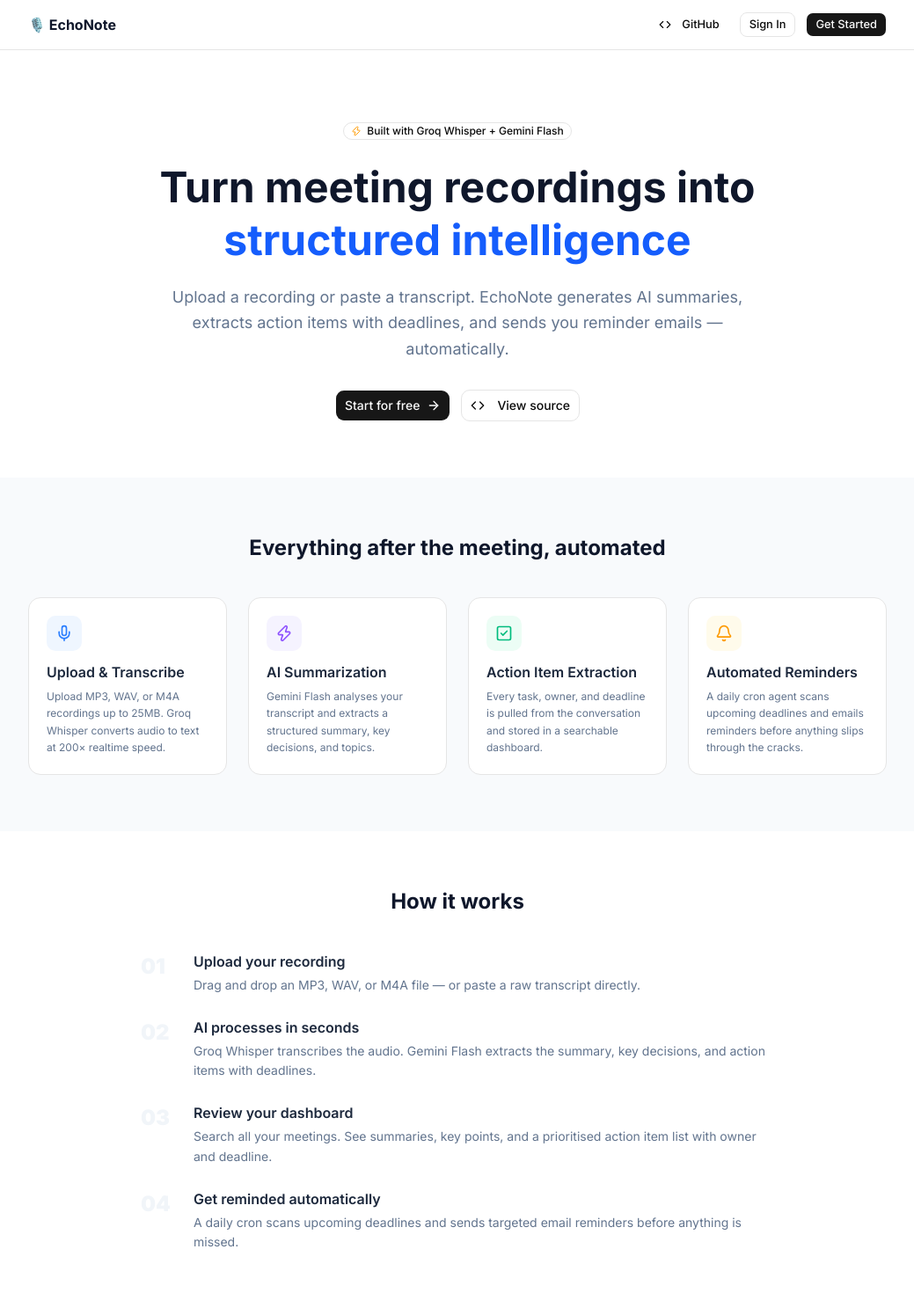
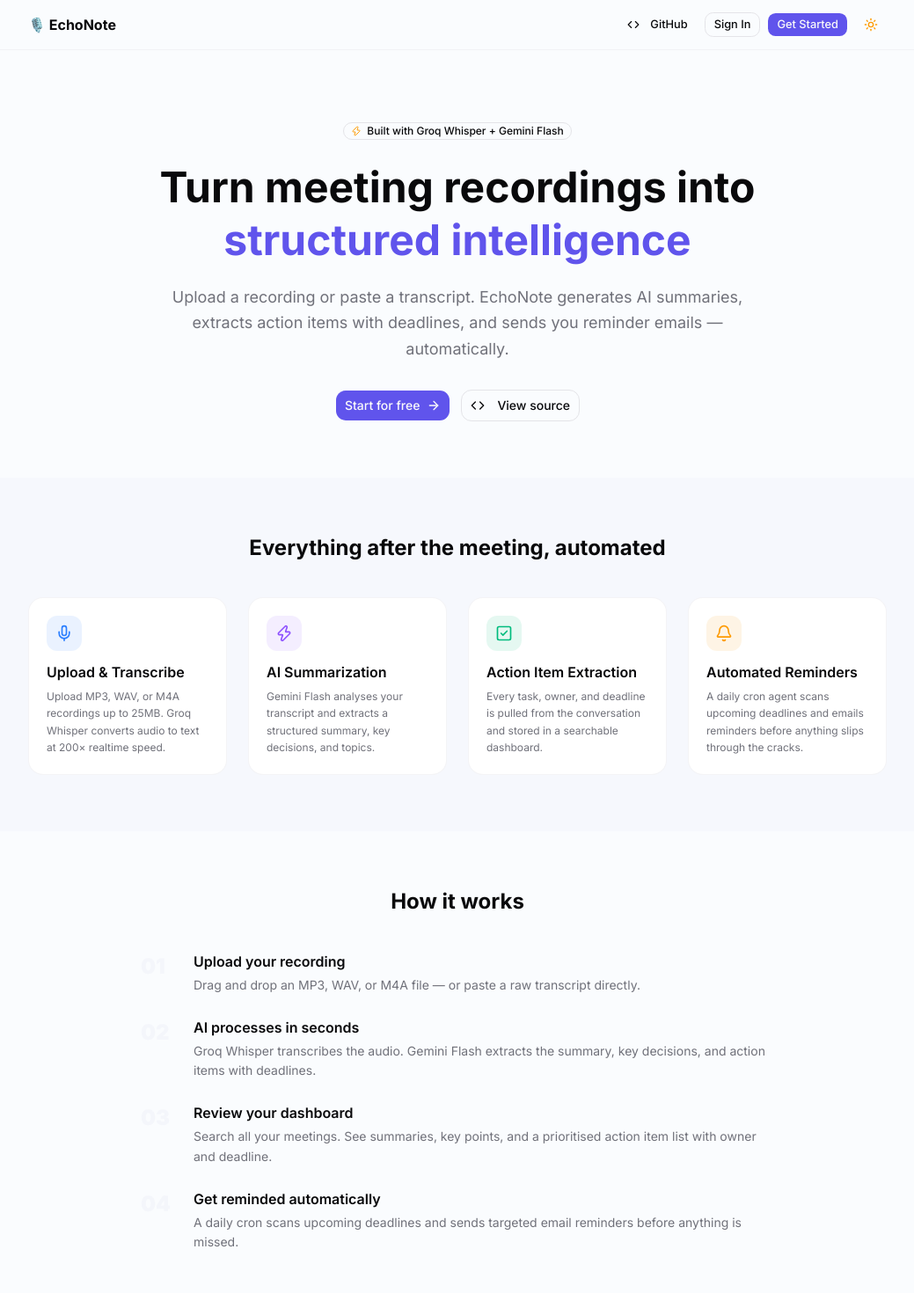
Before and after one commit to Devnil434/echonote, a Next.js app: page / in a window 1280 px wide. Shown: the top 1470 px of the page at 88% size, without its empty margins (120-1159 px from the left). Built offline with nearby package versions, Linux system fonts and the light colour scheme.

Commit message:
feat: implement global theme provider and responsive layout sidebar with light/dark mode support

```diff
--- a/package.json
+++ b/package.json
@@ -15,6 +15,7 @@
     "clsx": "^2.1.1",
     "lucide-react": "^1.14.0",
     "next": "16.2.6",
+    "next-themes": "^0.4.6",
     "nodemailer": "^8.0.7",
     "radix-ui": "^1.4.3",
     "react": "19.2.4",
--- a/src/app/(dashboard)/layout.tsx
+++ b/src/app/(dashboard)/layout.tsx
@@ -31,7 +31,7 @@
   }
 
   return (
-    <div className="flex h-screen bg-slate-50 overflow-hidden">
+    <div className="flex h-screen bg-background text-foreground overflow-hidden transition-colors duration-300">
       <Sidebar />
       {/* Add left padding on mobile to account for hamburger button */}
       <main className="flex-1 overflow-y-auto pt-16 md:pt-0">
--- a/src/app/globals.css
+++ b/src/app/globals.css
@@ -49,72 +49,72 @@
 }
 
 :root {
-  --background: oklch(1 0 0);
-  --foreground: oklch(0.145 0 0);
+  --background: oklch(0.99 0.003 260);
+  --foreground: oklch(0.141 0.005 285.82);
   --card: oklch(1 0 0);
-  --card-foreground: oklch(0.145 0 0);
+  --card-foreground: oklch(0.141 0.005 285.82);
   --popover: oklch(1 0 0);
-  --popover-foreground: oklch(0.145 0 0);
-  --primary: oklch(0.205 0 0);
+  --popover-foreground: oklch(0.141 0.005 285.82);
+  --primary: oklch(0.55 0.22 280); /* Cyber Purple */
   --primary-foreground: oklch(0.985 0 0);
-  --secondary: oklch(0.97 0 0);
+  --secondary: oklch(0.96 0.01 280);
   --secondary-foreground: oklch(0.205 0 0);
-  --muted: oklch(0.97 0 0);
-  --muted-foreground: oklch(0.556 0 0);
-  --accent: oklch(0.97 0 0);
+  --muted: oklch(0.96 0.01 280);
+  --muted-foreground: oklch(0.55 0.015 280);
+  --accent: oklch(0.96 0.01 280);
   --accent-foreground: oklch(0.205 0 0);
   --destructive: oklch(0.577 0.245 27.325);
-  --border: oklch(0.922 0 0);
-  --input: oklch(0.922 0 0);
-  --ring: oklch(0.708 0 0);
+  --border: oklch(0.92 0.005 280);
+  --input: oklch(0.92 0.005 280);
+  --ring: oklch(0.55 0.22 280);
   --chart-1: oklch(0.87 0 0);
   --chart-2: oklch(0.556 0 0);
   --chart-3: oklch(0.439 0 0);
   --chart-4: oklch(0.371 0 0);
   --chart-5: oklch(0.269 0 0);
-  --radius: 0.625rem;
-  --sidebar: oklch(0.985 0 0);
-  --sidebar-foreground: oklch(0.145 0 0);
-  --sidebar-primary: oklch(0.205 0 0);
+  --radius: 0.75rem;
+  --sidebar: oklch(0.98 0.005 280);
+  --sidebar-foreground: oklch(0.141 0.005 285.82);
+  --sidebar-primary: oklch(0.55 0.22 280);
   --sidebar-primary-foreground: oklch(0.985 0 0);
-  --sidebar-accent: oklch(0.97 0 0);
+  --sidebar-accent: oklch(0.96 0.01 280);
   --sidebar-accent-foreground: oklch(0.205 0 0);
-  --sidebar-border: oklch(0.922 0 0);
-  --sidebar-ring: oklch(0.708 0 0);
+  --sidebar-border: oklch(0.92 0.005 280);
+  --sidebar-ring: oklch(0.55 0.22 280);
 }
 
 .dark {
-  --background: oklch(0.145 0 0);
-  --foreground: oklch(0.985 0 0);
-  --card: oklch(0.205 0 0);
-  --card-foreground: oklch(0.985 0 0);
-  --popover: oklch(0.205 0 0);
-  --popover-foreground: oklch(0.985 0 0);
-  --primary: oklch(0.922 0 0);
-  --primary-foreground: oklch(0.205 0 0);
-  --secondary: oklch(0.269 0 0);
-  --secondary-foreground: oklch(0.985 0 0);
-  --muted: oklch(0.269 0 0);
-  --muted-foreground: oklch(0.708 0 0);
-  --accent: oklch(0.269 0 0);
-  --accent-foreground: oklch(0.985 0 0);
-  --destructive: oklch(0.704 0.191 22.216);
-  --border: oklch(1 0 0 / 10%);
-  --input: oklch(1 0 0 / 15%);
-  --ring: oklch(0.556 0 0);
+  --background: oklch(0.085 0.018 262); /* Midnight blue background */
+  --foreground: oklch(0.95 0.01 262); /* Crisp cool white */
+  --card: oklch(0.12 0.02 262 / 70%); /* Glassmorphic deep-blue card */
+  --card-foreground: oklch(0.95 0.01 262);
+  --popover: oklch(0.12 0.02 262);
+  --popover-foreground: oklch(0.95 0.01 262);
+  --primary: oklch(0.65 0.2 265); /* Cyber indigo-purple */
+  --primary-foreground: oklch(0.985 0 0);
+  --secondary: oklch(0.16 0.02 262);
+  --secondary-foreground: oklch(0.95 0.01 262);
+  --muted: oklch(0.15 0.02 262);
+  --muted-foreground: oklch(0.65 0.015 262);
+  --accent: oklch(0.16 0.02 262);
+  --accent-foreground: oklch(0.95 0.01 262);
+  --destructive: oklch(0.6 0.18 25);
+  --border: oklch(1 0 0 / 8%); /* Subtlest transparent borders */
+  --input: oklch(1 0 0 / 10%);
+  --ring: oklch(0.65 0.2 265);
   --chart-1: oklch(0.87 0 0);
   --chart-2: oklch(0.556 0 0);
   --chart-3: oklch(0.439 0 0);
   --chart-4: oklch(0.371 0 0);
   --chart-5: oklch(0.269 0 0);
-  --sidebar: oklch(0.205 0 0);
-  --sidebar-foreground: oklch(0.985 0 0);
-  --sidebar-primary: oklch(0.488 0.243 264.376);
+  --sidebar: oklch(0.095 0.02 262);
+  --sidebar-foreground: oklch(0.95 0.01 262);
+  --sidebar-primary: oklch(0.65 0.2 265);
   --sidebar-primary-foreground: oklch(0.985 0 0);
-  --sidebar-accent: oklch(0.269 0 0);
-  --sidebar-accent-foreground: oklch(0.985 0 0);
-  --sidebar-border: oklch(1 0 0 / 10%);
-  --sidebar-ring: oklch(0.556 0 0);
+  --sidebar-accent: oklch(0.16 0.02 262);
+  --sidebar-accent-foreground: oklch(0.95 0.01 262);
+  --sidebar-border: oklch(1 0 0 / 8%);
+  --sidebar-ring: oklch(0.65 0.2 265);
 }
 
 @layer base {
@@ -123,6 +123,10 @@
   }
   body {
     @apply bg-background text-foreground;
+    font-feature-settings: "rlig" 1, "calt" 1;
+    -webkit-font-smoothing: antialiased;
+    -moz-osx-font-smoothing: grayscale;
+    transition: background-color 0.3s ease, color 0.3s ease;
   }
   html {
     @apply font-sans;
--- a/src/app/layout.tsx
+++ b/src/app/layout.tsx
@@ -2,6 +2,8 @@
 import { Inter } from "next/font/google";
 import "./globals.css";
 import { Toaster } from "sonner";
+
+import { ThemeProvider } from "@/components/shared/ThemeProvider";
 
 const inter = Inter({ subsets: ["latin"] });
 
@@ -38,9 +40,11 @@
 
 export default function RootLayout({ children }: { children: React.ReactNode }) {
   return (
-    <html lang="en">
+    <html lang="en" suppressHydrationWarning>
       <body className={inter.className}>
-        {children}
+        <ThemeProvider attribute="class" defaultTheme="system" enableSystem>
+          {children}
+        </ThemeProvider>
         <Toaster position="bottom-right" richColors />
       </body>
     </html>
--- a/src/app/page.tsx
+++ b/src/app/page.tsx
@@ -1,6 +1,7 @@
 import Link from "next/link";
 import { Button } from "@/components/ui/button";
 import { Badge } from "@/components/ui/badge";
+import { ThemeToggle } from "@/components/shared/ThemeToggle";
 import {
   Mic, Zap, CheckSquare2, Bell, ArrowRight, Code
 } from "lucide-react";
@@ -12,7 +13,7 @@
     description:
       "Upload MP3, WAV, or M4A recordings up to 25MB. Groq Whisper converts audio to text at 200× realtime speed.",
     color: "text-blue-500",
-    bg:    "bg-blue-50",
+    bg:    "bg-blue-500/10",
   },
   {
     icon: Zap,
@@ -20,7 +21,7 @@
     description:
       "Gemini Flash analyses your transcript and extracts a structured summary, key decisions, and topics.",
     color: "text-violet-500",
-    bg:    "bg-violet-50",
+    bg:    "bg-violet-500/10",
   },
   {
     icon: CheckSquare2,
@@ -28,7 +29,7 @@
     description:
       "Every task, owner, and deadline is pulled from the conversation and stored in a searchable dashboard.",
     color: "text-emerald-500",
-    bg:    "bg-emerald-50",
+    bg:    "bg-emerald-500/10",
   },
   {
     icon: Bell,
@@ -36,23 +37,23 @@
     description:
       "A daily cron agent scans upcoming deadlines and emails reminders before anything slips through the cracks.",
     color: "text-amber-500",
-    bg:    "bg-amber-50",
+    bg:    "bg-amber-500/10",
   },
 ];
 
 const STACK = [
-  "Next.js 14", "TypeScript", "Supabase", "Groq Whisper",
+  "Next.js 16", "TypeScript", "Supabase", "Groq Whisper",
   "Gemini Flash", "Tailwind CSS", "Vercel", "Nodemailer",
 ];
 
 export default function LandingPage() {
   return (
-    <div className="min-h-screen bg-white">
+    <div className="min-h-screen bg-background text-foreground transition-colors duration-300">
       {/* ── Nav ──────────────────────────────────────────── */}
-      <nav className="border-b bg-white/80 backdrop-blur sticky top-0 z-10">
+      <nav className="border-b border-border/40 bg-background/80 backdrop-blur-md sticky top-0 z-10">
         <div className="max-w-5xl mx-auto px-6 h-14 flex items-center justify-between">
-          <span className="font-bold text-slate-900">🎙️ EchoNote</span>
-          <div className="flex items-center gap-3">
+          <span className="font-bold text-foreground">🎙️ EchoNote</span>
+          <div className="flex items-center gap-2">
             <Button asChild variant="ghost" size="sm">
               <a href="https://github.com/Devnil434/echonote" target="_blank" rel="noreferrer">
                 <Code className="h-4 w-4 mr-2" /> GitHub
@@ -64,6 +65,7 @@
             <Button asChild size="sm">
               <Link href="/signup">Get Started</Link>
             </Button>
+            <ThemeToggle />
           </div>
         </div>
       </nav>
@@ -74,11 +76,11 @@
           <Zap className="h-3 w-3 text-amber-500" />
           Built with Groq Whisper + Gemini Flash
         </Badge>
-        <h1 className="text-4xl sm:text-5xl font-bold text-slate-900 leading-tight mb-5">
+        <h1 className="text-4xl sm:text-5xl font-bold text-foreground leading-tight mb-5">
           Turn meeting recordings into<br />
-          <span className="text-blue-600">structured intelligence</span>
+          <span className="text-primary">structured intelligence</span>
         </h1>
-        <p className="text-lg text-slate-500 mb-8 max-w-2xl mx-auto leading-relaxed">
+        <p className="text-lg text-muted-foreground mb-8 max-w-2xl mx-auto leading-relaxed">
           Upload a recording or paste a transcript. EchoNote generates AI summaries,
           extracts action items with deadlines, and sends you reminder emails —
           automatically.
@@ -98,19 +100,19 @@
       </section>
 
       {/* ── Features ──────────────────────────────────────── */}
-      <section className="bg-slate-50 py-16">
+      <section className="bg-muted/40 py-16">
         <div className="max-w-5xl mx-auto px-6">
-          <h2 className="text-2xl font-bold text-slate-900 text-center mb-10">
+          <h2 className="text-2xl font-bold text-foreground text-center mb-10">
             Everything after the meeting, automated
           </h2>
           <div className="grid sm:grid-cols-2 lg:grid-cols-4 gap-6">
             {FEATURES.map(({ icon: Icon, title, description, color, bg }) => (
-              <div key={title} className="bg-white border rounded-xl p-5">
+              <div key={title} className="bg-card border border-border/40 rounded-xl p-5 hover:shadow-md hover:shadow-primary/5 transition-all duration-300">
                 <div className={`${bg} w-10 h-10 rounded-lg flex items-center justify-center mb-3`}>
                   <Icon className={`h-5 w-5 ${color}`} />
                 </div>
-                <h3 className="font-semibold text-slate-800 mb-1.5">{title}</h3>
-                <p className="text-slate-500 text-xs leading-relaxed">{description}</p>
+                <h3 className="font-semibold text-card-foreground mb-1.5">{title}</h3>
+                <p className="text-muted-foreground text-xs leading-relaxed">{description}</p>
               </div>
             ))}
           </div>
@@ -119,7 +121,7 @@
 
       {/* ── How it works ──────────────────────────────────── */}
       <section className="py-16 max-w-3xl mx-auto px-6">
-        <h2 className="text-2xl font-bold text-slate-900 text-center mb-10">
+        <h2 className="text-2xl font-bold text-foreground text-center mb-10">
           How it works
         </h2>
         <div className="space-y-6">
@@ -130,12 +132,12 @@
             { step: "04", title: "Get reminded automatically", desc: "A daily cron scans upcoming deadlines and sends targeted email reminders before anything is missed." },
           ].map(({ step, title, desc }) => (
             <div key={step} className="flex gap-5">
-              <div className="text-2xl font-black text-slate-100 w-10 shrink-0 mt-0.5">
+              <div className="text-2xl font-black text-muted/60 dark:text-muted-foreground/20 w-10 shrink-0 mt-0.5 select-none">
                 {step}
               </div>
               <div>
-                <h3 className="font-semibold text-slate-800 mb-1">{title}</h3>
-                <p className="text-slate-500 text-sm leading-relaxed">{desc}</p>
+                <h3 className="font-semibold text-foreground mb-1">{title}</h3>
+                <p className="text-muted-foreground text-sm leading-relaxed">{desc}</p>
               </div>
             </div>
           ))}
@@ -143,9 +145,9 @@
       </section>
 
       {/* ── Stack ─────────────────────────────────────────── */}
-      <section className="bg-slate-50 py-12">
+      <section className="bg-muted/40 py-12">
         <div className="max-w-3xl mx-auto px-6 text-center">
-          <p className="text-sm font-semibold text-slate-400 uppercase tracking-wider mb-4">
+          <p className="text-sm font-semibold text-muted-foreground uppercase tracking-wider mb-4">
             Built with
           </p>
           <div className="flex flex-wrap justify-center gap-2">
@@ -160,21 +162,21 @@
 
       {/* ── CTA ───────────────────────────────────────────── */}
       <section className="py-16 text-center px-6">
-        <h2 className="text-2xl font-bold text-slate-900 mb-3">
+        <h2 className="text-2xl font-bold text-foreground mb-3">
           Ready to reclaim your meetings?
         </h2>
-        <p className="text-slate-500 mb-6 text-sm">Free to use. No credit card required.</p>
+        <p className="text-muted-foreground mb-6 text-sm">Free to use. No credit card required.</p>
         <Button asChild size="lg">
           <Link href="/signup">Get started for free →</Link>
         </Button>
       </section>
 
       {/* ── Footer ────────────────────────────────────────── */}
-      <footer className="border-t py-6 text-center text-xs text-slate-400">
+      <footer className="border-t border-border/40 py-6 text-center text-xs text-muted-foreground">
         Built by{" "}
         <a
           href="https://github.com/Devnil434"
-          className="hover:text-slate-600 underline underline-offset-2"
+          className="hover:text-foreground underline underline-offset-2 transition-colors"
           target="_blank"
           rel="noreferrer"
         >
@@ -183,7 +185,7 @@
         · Open source on{" "}
         <a
           href="https://github.com/Devnil434/echonote"
-          className="hover:text-slate-600 underline underline-offset-2"
+          className="hover:text-foreground underline underline-offset-2 transition-colors"
           target="_blank"
           rel="noreferrer"
         >
--- /dev/null
+++ b/src/components/shared/ThemeProvider.tsx
@@ -0,0 +1,11 @@
+"use client";
+
+import * as React from "react";
+import { ThemeProvider as NextThemesProvider } from "next-themes";
+
+export function ThemeProvider({
+  children,
+  ...props
+}: React.ComponentProps<typeof NextThemesProvider>) {
+  return <NextThemesProvider {...props}>{children}</NextThemesProvider>;
+}
--- /dev/null
+++ b/src/components/shared/ThemeToggle.tsx
@@ -0,0 +1,40 @@
+"use client";
+
+import { useTheme } from "next-themes";
+import { useEffect, useState } from "react";
+import { Sun, Moon } from "lucide-react";
+import { Button } from "@/components/ui/button";
+
+export function ThemeToggle() {
+  const { theme, setTheme } = useTheme();
+  const [mounted, setMounted] = useState(false);
+
+  // Avoid hydration mismatch by waiting for mount
+  useEffect(() => {
+    setMounted(true);
+  }, []);
+
+  if (!mounted) {
+    return (
+      <Button variant="ghost" size="icon" className="w-9 h-9 opacity-0">
+        <span className="sr-only">Toggle theme</span>
+      </Button>
+    );
+  }
+
+  return (
+    <Button
+      variant="ghost"
+      size="icon"
+      onClick={() => setTheme(theme === "dark" ? "light" : "dark")}
+      className="w-9 h-9 rounded-lg hover:bg-accent hover:text-accent-foreground transition-all duration-300 relative overflow-hidden group"
+      title="Toggle Theme"
+    >
+      <div className="relative w-5 h-5 flex items-center justify-center">
+        <Sun className="h-5 w-5 rotate-0 scale-100 transition-all duration-500 dark:-rotate-90 dark:scale-0 text-amber-500 absolute" />
+        <Moon className="h-5 w-5 rotate-90 scale-0 transition-all duration-500 dark:rotate-0 dark:scale-100 text-indigo-400 absolute" />
+      </div>
+      <span className="sr-only">Toggle theme</span>
+    </Button>
+  );
+}
```
Also changed, not shown: src/app/(auth)/login/page.tsx (+5 -5 lines), src/app/(auth)/signup/page.tsx (+14 -14 lines), src/components/layout/Sidebar.tsx (+15 -13 lines), 1 other file (tests, documents, lock files or other folders).
